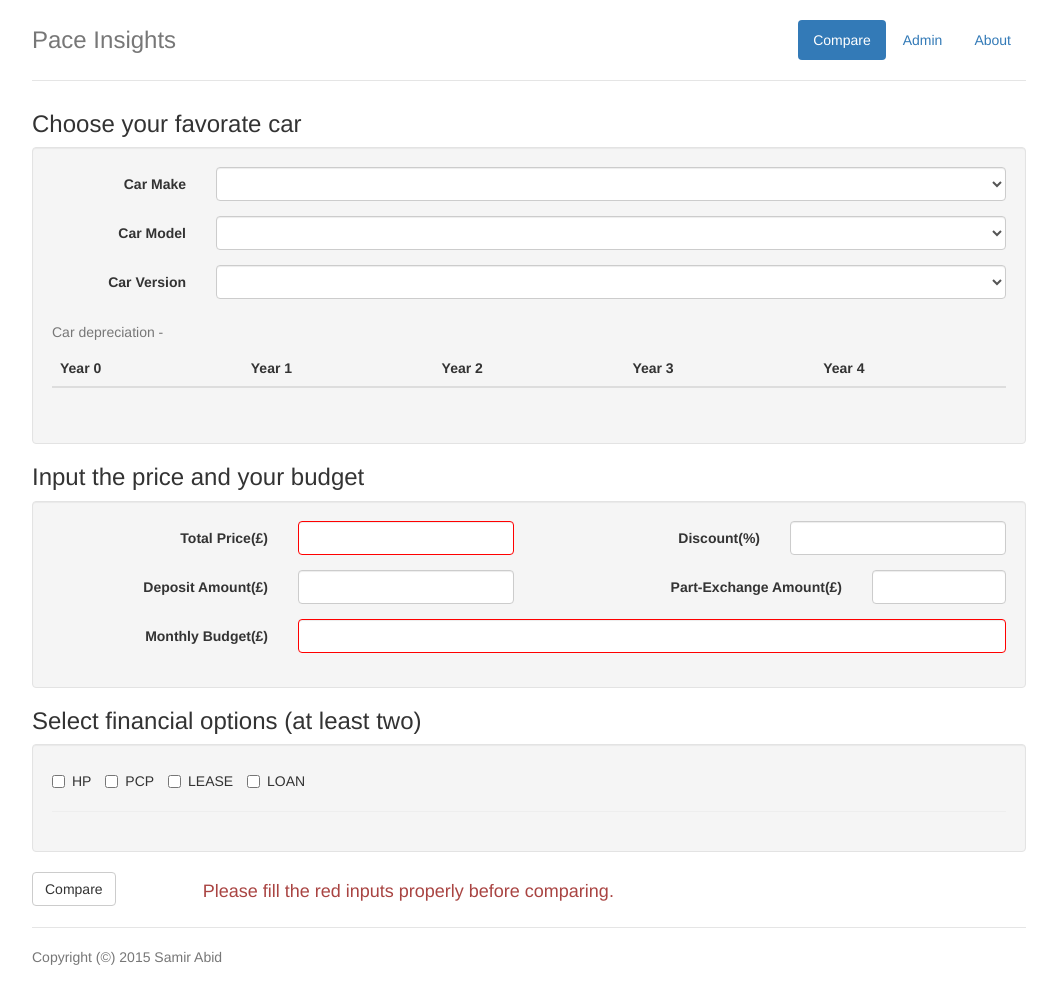
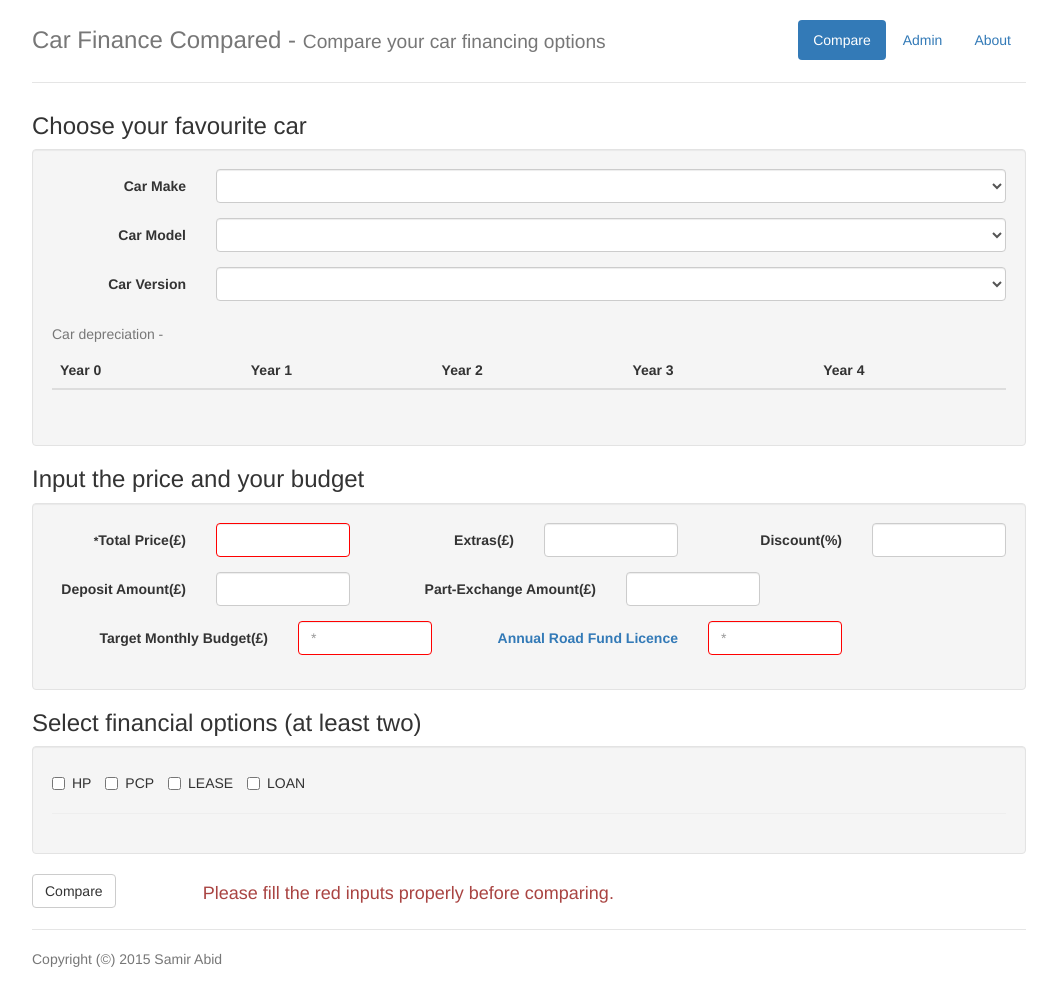
Before and after one commit to victorliun/pace_insight_car, a Django app: page / in a window 1280 px wide. Shown: the whole page, without its empty margins (111-1168 px from the left). Before the commit the page ends 965 px from the top, so only its background shows below. Run offline with Django 3.2, Linux system fonts and the light colour scheme; lists and menus that the app fills with data are empty; parts of the project's set-up code (start-up, migrations or seed data) failed here and were passed over; some libraries are stand-ins or nearby versions.

Commit message:
fixed some styles

```diff
--- a/pace_insights/depreciation/views.py
+++ b/pace_insights/depreciation/views.py
@@ -27,13 +27,14 @@ def graph_data_api(request):
     data['values'] = []
     discount = float(comp_form.get('discount', 0))
     total_price = int(comp_form['totalPrice'])
+    extra_price = int(comp_form.get('extraPrice', 0))
     depreciation_id = int(comp_form['depreciationId'])
-
-    stick_price = total_price * (1 - discount / 100.0)
+    tax = int(comp_form['tax'])
+    stick_price = (total_price + extra_price) * (1 - discount / 100.0)
 
     px_amount = int(comp_form.get('pxAmount', 0))
     deposit_amount = int(comp_form.get('depositAmount', 0))
-    if comp_form.has_key('hp'):
+    if comp_form.get('foHP') == 'True':
         hp_data = json.loads(comp_form.get('hp').decode('cp1252'))
         loan_at = hp_data['loan_at'] / 100.0
         loan_at_end = hp_data.get('loan_at_end', 0)
@@ -46,16 +47,15 @@ def graph_data_api(request):
             deposit_amount=deposit_amount,
             depreciation_id=depreciation_id
         )
-        tax = hp_data['tax']
         hp_result = {
-            'Real World Out of Pocket': int(
+            'True monthly cost': int(
                 round(hp.real_world_monthly(tax))),
-            'Effective Monthly': int(round(hp.actual_monthly)),
+            'Regular monthly payment': int(round(hp.actual_monthly)),
             'financial_option': 'HP',
         }
         data['values'].append(hp_result)
 
-    if comp_form.has_key('pcp'):
+    if comp_form.get('foPCP') == 'True':
         pcp_data = json.loads(comp_form.get('pcp').decode('cp1252'))
         loan_at = pcp_data['loan_at'] / 100.0
         ballon_value = pcp_data['ballon_value'] / 100.0
@@ -69,17 +69,16 @@ def graph_data_api(request):
             deposit_amount=deposit_amount,
             depreciation_id=depreciation_id
         )
-        tax = pcp_data['tax']
         pcp.set_loan_at_end(pcp.ballon_est)
         pcp_result = {
-            'Real World Out of Pocket': int(
+            'True monthly cost': int(
                 round(pcp.real_world_monthly(tax))),
-            'Effective Monthly': int(round(pcp.actual_monthly)),
+            'Regular monthly payment': int(round(pcp.actual_monthly)),
             'financial_option': 'PCP',
         }
         data['values'].append(pcp_result)
 
-    if comp_form.has_key('lease'):
+    if comp_form.get('foLease') == 'True':
         lease_data = json.loads(comp_form.get('lease').decode('cp1252'))
         monthly = lease_data['monthly']
         initial_payment = lease_data['initial_payment']
@@ -101,14 +100,14 @@ def graph_data_api(request):
             depreciation_id=depreciation_id
         )
         lease_result = {
-            'Real World Out of Pocket': int(
+            'True monthly cost': int(
                 round(lease.effective_monthly)),
-            'Effective Monthly': int(round(lease.actual_monthly)),
+            'Regular monthly payment': int(round(lease.actual_monthly)),
             'financial_option': 'LEASE',
         }
         data['values'].append(lease_result)
 
-    if comp_form.has_key('loan'):
+    if comp_form.get('foLoan') == 'True':
         loan_data = json.loads(comp_form.get('loan').decode('cp1252'))
         loan_at = loan_data['loan_at'] / 100
         loan_at_end = loan_data.get('loan_at_end',0)
@@ -121,11 +120,10 @@ def graph_data_api(request):
             deposit_amount=deposit_amount,
             depreciation_id=depreciation_id
         )
-        tax = loan_data['tax']
         loan_result = {
-            'Real World Out of Pocket': int(
+            'True monthly cost': int(
                 round(loan.real_world_monthly(tax))),
-            'Effective Monthly': int(round(loan.actual_monthly)),
+            'Regular monthly payment': int(round(loan.actual_monthly)),
             'financial_option': 'LOAN',
         }
         data['values'].append(loan_result)
@@ -135,23 +133,23 @@ def graph_data_api(request):
     'budget': 300,
     'values': [
         {
-            'Real World Out of Pocket': 408,
-            'Effective Monthly': 716,
+            'True monthly cost': 408,
+            'Regular monthly payment': 716,
             'financial_option': 'HP',
         },
         {
-            'Real World Out of Pocket': 500,
-            'Effective Monthly': 463,
+            'True monthly cost': 500,
+            'Regular monthly payment': 463,
             'financial_option': 'PCP',
         },
         {
-            'Real World Out of Pocket': 408,
-            'Effective Monthly': 313,
+            'True monthly cost': 408,
+            'Regular monthly payment': 313,
             'financial_option': 'LEASE',
         },
         {
-            'Real World Out of Pocket': 336,
-            'Effective Monthly': 674,
+            'True monthly cost': 336,
+            'Regular monthly payment': 674,
             'financial_option': 'LOAN',
         },
     ]}
--- a/pace_insights/static/css/main.css
+++ b/pace_insights/static/css/main.css
@@ -110,3 +110,10 @@ body {
   stroke-width: 1.5px;
   stroke-dasharray: 3,3;
 }
+.subtitle {
+  font-size: 80%;
+}
+
+.well.payGraph {
+  text-align: center;
+}
--- a/pace_insights/static/js/graph.js
+++ b/pace_insights/static/js/graph.js
@@ -1,8 +1,8 @@
 function create_graph(ddata){
   console.log(ddata);
-  var margin = {top: 20, right: 20, bottom: 30, left: 40},
-      width = 400 - margin.left - margin.right,
-      height = 200 - margin.top - margin.bottom;
+  var margin = {top: 30, right: 20, bottom: 40, left: 50},
+      width = 500 - margin.left - margin.right,
+      height = 300 - margin.top - margin.bottom;
 
   var x0 = d3.scale.ordinal()
       .rangeRoundBands([0, width], .1);
@@ -44,10 +44,12 @@ function create_graph(ddata){
   x0.domain(data.map(function(d) { return d.financial_option; }));
 //   x1.domain(data.map(function(d) { return d.financial_option; }));
   x1.domain(financial_options).rangeRoundBands([0, x0.rangeBand()]);
-  y.domain([0, d3.max(data, function(d) {
+  var max_price = d3.max(data, function(d) {
     return d3.max(d.prices, function(d) {
-      return d.value; }); })]);
-
+      return d.value;
+    });
+  })
+  y.domain([0,d3.max([max_price, ddata.budget])]);
   svg.append("g")
       .attr("class", "x axis")
       .attr("transform", "translate(0," + height + ")")
@@ -81,7 +83,7 @@ function create_graph(ddata){
       .data(financial_options.slice().reverse())
       .enter().append("g")
       .attr("class", "legend")
-      .attr("transform", function(d, i) { return "translate(10," + i * 12 + ")"; });
+      .attr("transform", function(d, i) { return "translate(10, -" + (i+1) * 12 + ")"; });
 
   legend.append("rect")
       .attr("x", width - 18)
@@ -109,4 +111,11 @@ function create_graph(ddata){
       .datum(data)
       .attr("class", "line")
       .attr("d", line);
+
+  svg.append("text")
+        .attr("x", (width / 2))
+        .attr("y", height + margin.bottom - 5)
+        .attr("text-anchor", "middle")
+        .style("text-decoration", "underline")
+        .text("Estimated Monthly Cost Comparison");
 };
--- a/pace_insights/static/js/main.js
+++ b/pace_insights/static/js/main.js
@@ -50,6 +50,8 @@
                 // console.log(data);
                 $scope.depreciation = data[0];
                 $scope.compCtrl.depreciationId = $scope.depreciation['id'];
+                var d = $scope.depreciation['year_0_mock'];
+                $scope.compCtrl.totalPrice = parseInt(d.replace(',','').replace('£',''));
             }).
             error(
                 function(failure) { console.log("failed :(", failure); }
@@ -65,11 +67,13 @@
                 angular.element(document.querySelectorAll("div.payGraph")).html('');
                 create_graph(data);
                 $scope.compCtrl.showGraph = 'True';
+                $scope.result = data;
             }).
             error(
                 function(failure) { console.log("failed :(", failure); }
             );
-        }
+        };
+
     }]);
 
 
--- a/pace_insights/templates/index.html
+++ b/pace_insights/templates/index.html
@@ -30,7 +30,7 @@
           </ul>
         </nav>
       {%endblock%}
-        <h3 class='text-muted'>Pace Insights</h3>
+        <h3 class='text-muted'>Car Finance Compared - <span class='subtitle'>Compare your car financing options</span></h3>
       </div>
       {%block page_body%}
       <div class="jumbotron">
--- a/pace_insights/templates/main.html
+++ b/pace_insights/templates/main.html
@@ -3,7 +3,7 @@
 {%block page_body%}
 <div class=''>
 <form class="form-horizontal" name="compareForm" novalidate ng-controller='CompareFormController as compCtrl' ng-submit="compareForm.$valid && submit()">
-  <h3>Choose your favorate car</h3>
+  <h3>Choose your favourite car</h3>
   <div class='well'>
     <div class="form-group">
       <label for="carMake" class="col-sm-2 control-label">Car Make</label>
@@ -55,33 +55,45 @@
   <h3>Input the price and your budget</h3>
   <div class="well">
     <div class="form-group">
-      <label  for="carModel" class="col-sm-3 control-label">Total Price(£)</label>
-      <div class="col-sm-3">
-        <input type="number" class="form-control" id="total_price" ng-model='compCtrl.totalPrice' required min="1">
+      <label  for="carModel" class="col-sm-2 control-label">
+        <small ng-hide="compareForm.$valid">*</small>Total Price(£)</label>
+      <div class="col-sm-2">
+        <input type="number" class="form-control" name="total_price" ng-model='compCtrl.totalPrice' required min="1">
       </div>
 
-      <label  for="carModel" class="col-sm-3 control-label">Discount(%)</label>
-      <div class="col-sm-3">
+      <label  for="carModel" class="col-sm-2 control-label">Extras(£)</label>
+      <div class="col-sm-2">
+        <input type="number" class="form-control" id="extra_price" ng-model='compCtrl.extraPrice' min="1">
+      </div>
+
+      <label  for="carModel" class="col-sm-2 control-label">Discount(%)</label>
+      <div class="col-sm-2">
         <input type="number" class="form-control" id="discount" ng-model='compCtrl.discount'  min="0" max="100">
       </div>
     </div>
 
     <div class="form-group">
-      <label  for="carModel" class="col-sm-3 control-label">Deposit Amount(£)</label>
-      <div class="col-sm-3">
+      <label  for="carModel" class="col-sm-2 control-label">Deposit Amount(£)</label>
+      <div class="col-sm-2">
         <input type="number" class="form-control" id="deposit_amount" ng-model='compCtrl.depositAmount' min="1">
       </div>
 
-      <label  for="carModel" class="col-sm-4 control-label">Part-Exchange Amount(£)</label>
+      <label  for="carModel" class="col-sm-3 control-label">Part-Exchange Amount(£)</label>
       <div class="col-sm-2">
         <input type="number" class="form-control" id="px_amount" ng-model='compCtrl.pxAmount'  min="1">
       </div>
     </div>
 
     <div class="form-group">
-      <label  for="carModel" class="col-sm-3 control-label">Monthly Budget(£)</label>
-      <div class="col-sm-9">
-        <input type="number" class="form-control" id="monthly_budget" ng-model='compCtrl.monthlyBudget' required min="1">
+      <label  for="carModel" class="col-sm-3 control-label">Target Monthly Budget(£)</label>
+      <div class="col-sm-2">
+        <input type="number" class="form-control" id="monthly_budget" ng-model='compCtrl.monthlyBudget' required min="1" placeholder='*'>
+      </div>
+
+      <label  for="tax" class="col-sm-3 control-label">
+        <a href="https://www.gov.uk/vehicle-tax-rate-tables">Annual Road Fund Licence</a></label>
+      <div class="col-sm-2">
+        <input type="number" class="form-control" ng-model='compCtrl.tax' required min="1"  placeholder='*'>
       </div>
     </div>
   </div>
@@ -107,24 +119,12 @@
         <div class="form-group">
           <label  for="term" class="col-sm-2 control-label">Term (years)</label>
           <div class="col-sm-2">
-            <input type="number" class="form-control" ng-model='compCtrl.hp.term' ng-required='compCtrl.foHP=="True"' min="1">
+            <input type="number" class="form-control" ng-model='compCtrl.hp.term' ng-required='compCtrl.foHP=="True"' min="1"  placeholder='*'>
           </div>
 
           <label  for="loan_at" class="col-sm-2 control-label">Loan at rate(%)</label>
           <div class="col-sm-2">
-            <input type="number" class="form-control" ng-model='compCtrl.hp.loan_at' ng-required='compCtrl.foHP=="True"'  min="0" max="100">
-          </div>
-
-          <label  for="loanAtEnd" class="col-sm-2 control-label">Loan at end(£)</label>
-          <div class="col-sm-2">
-            <input type="number" class="form-control" ng-model='compCtrl.hp.loan_at_end'  min="0" placeholder='0'>
-          </div>
-        </div>
-
-        <div class="form-group">
-          <label  for="tax" class="col-sm-2 control-label">Tax (yearly £)</label>
-          <div class="col-sm-2">
-            <input type="number" class="form-control" ng-model='compCtrl.hp.tax' ng-required='compCtrl.foHP=="True"' min="1">
+            <input type="number" class="form-control" ng-model='compCtrl.hp.loan_at' ng-required='compCtrl.foHP=="True"'  placeholder='*' min="0" max="100">
           </div>
         </div>
       </div>
@@ -135,27 +135,19 @@
         <div class="form-group">
           <label  for="term" class="col-sm-2 control-label">Term (years)</label>
           <div class="col-sm-2">
-            <input type="number" class="form-control" ng-model='compCtrl.pcp.term' ng-required='compCtrl.foPCP=="True"' min="1">
+            <input type="number" class="form-control" ng-model='compCtrl.pcp.term' ng-required='compCtrl.foPCP=="True"'  placeholder='*' min="1">
           </div>
 
           <label  for="loan_at" class="col-sm-2 control-label">Loan at rate(%)</label>
           <div class="col-sm-2">
-            <input type="number" class="form-control" ng-model='compCtrl.pcp.loan_at' ng-required='compCtrl.foPCP=="True"'  min="0" max="100">
+            <input type="number" class="form-control" ng-model='compCtrl.pcp.loan_at' ng-required='compCtrl.foPCP=="True"'  placeholder='*' min="0" max="100">
           </div>
 
           <label  for="loanAtEnd" class="col-sm-2 control-label">Ballon/Value(%)</label>
           <div class="col-sm-2">
-            <input type="number" class="form-control" ng-model='compCtrl.pcp.ballon_value'  min="0" max='100' ng-required='compCtrl.foPCP=="True"' >
+            <input type="number" class="form-control" ng-model='compCtrl.pcp.ballon_value'  min="0" max='100' placeholder='*' ng-required='compCtrl.foPCP=="True"' >
           </div>
         </div>
-
-        <div class="form-group">
-          <label  for="tax" class="col-sm-2 control-label">Tax (yearly £)</label>
-          <div class="col-sm-2">
-            <input type="number" class="form-control" ng-model='compCtrl.pcp.tax' ng-required='compCtrl.foPCP=="True"' min="1">
-          </div>
-        </div>
-
       </div>
     </div>
     <div ng-show="compCtrl.foLease == 'True'" >
@@ -164,24 +156,24 @@
         <div class="form-group">
           <label  for="term" class="col-sm-2 control-label">Term (years)</label>
           <div class="col-sm-2">
-            <input type="number" class="form-control" ng-model='compCtrl.lease.term' ng-required='compCtrl.foLease=="True"' min="1">
+            <input type="number" class="form-control" ng-model='compCtrl.lease.term' ng-required='compCtrl.foLease=="True"' placeholder='*' min="1">
           </div>
 
           <label  for="initial_payment" class="col-sm-2 control-label">Initial payment(£)</label>
           <div class="col-sm-2">
-            <input type="number" class="form-control" ng-model='compCtrl.lease.initial_payment' ng-required='compCtrl.foLease=="True"'  min="1">
+            <input type="number" class="form-control" ng-model='compCtrl.lease.initial_payment' placeholder='*' ng-required='compCtrl.foLease=="True"'  min="1">
           </div>
 
           <label  for="extras" class="col-sm-2 control-label">Extras(£)</label>
           <div class="col-sm-2">
-            <input type="number" class="form-control" ng-model='compCtrl.lease.extras'  min="1"  ng-required='compCtrl.foLease=="True"'>
+            <input type="number" class="form-control" ng-model='compCtrl.lease.extras'  min="1"  placeholder='*' ng-required='compCtrl.foLease=="True"'>
           </div>
         </div>
 
         <div class="form-group">
           <label  for="monthly" class="col-sm-2 control-label">Monthly(£)</label>
           <div class="col-sm-2">
-            <input type="number" class="form-control" ng-model='compCtrl.lease.monthly'  min="1"  ng-required='compCtrl.foLease=="True"'>
+            <input type="number" class="form-control" ng-model='compCtrl.lease.monthly'  min="1"  placeholder='*' ng-required='compCtrl.foLease=="True"'>
           </div>
 
           <label  for="actual_annual" class="col-sm-2 control-label">Annual mileages</label>
@@ -209,27 +201,19 @@
         <div class="form-group">
           <label  for="term" class="col-sm-2 control-label">Term (years)</label>
           <div class="col-sm-2">
-            <input type="number" class="form-control" id="total_price" ng-model='compCtrl.loan.term' ng-required='compCtrl.foLoan=="True"' min="1">
+            <input type="number" class="form-control" id="total_price" ng-model='compCtrl.loan.term'  placeholder='*' ng-required='compCtrl.foLoan=="True"' min="1">
           </div>
 
           <label  for="loan_at" class="col-sm-2 control-label">Loan at rate(%)</label>
           <div class="col-sm-2">
-            <input type="number" class="form-control" id="loan_at" ng-model='compCtrl.loan.loan_at' ng-required='compCtrl.foLoan=="True"'  min="0" max="100">
+            <input type="number" class="form-control" id="loan_at" ng-model='compCtrl.loan.loan_at'  placeholder='*' ng-required='compCtrl.foLoan=="True"'  min="0" max="100">
           </div>
 
           <label  for="loanAtEnd" class="col-sm-2 control-label">Loan at end(£)</label>
           <div class="col-sm-2">
-            <input type="number" class="form-control" id="loan_at_end" ng-model='compCtrl.loan.loan_at_end'  min="0" placeholder='0'>
+            <input type="number" class="form-control" id="loan_at_end" ng-model='compCtrl.loan.loan_at_end'  min="0" placeholder='0' ng-init='compCtrl.loan.loan_at_end=0'>
           </div>
         </div>
-
-        <div class="form-group">
-          <label  for="tax" class="col-sm-2 control-label">Tax (yearly £)</label>
-          <div class="col-sm-2">
-            <input type="number" class="form-control" ng-model='compCtrl.loan.tax' ng-required='compCtrl.foLoan=="True"' min="1">
-          </div>
-        </div>
-
       </div>
     </div>
   </div>
@@ -244,6 +228,23 @@
   </div>
   <div class='well payGraph' ng-show="compCtrl.showGraph=='True'">
   </div>
+  <table class="table" ng-show="compCtrl.showGraph=='True'">
+    <caption>Total spend £ per finance type</caption>
+    <thead>
+      <tr>
+        <th>Financial types</th>
+        <th>True monthly cost</th>
+        <th>Regular monthly payment</th>
+      </tr>
+    </thead>
+    <tbody>
+      <tr ng-repeat='finance_type in result.values'>
+        <td ng-bind="finance_type['financial_option']"></td>
+        <td ng-bind="finance_type['True monthly cost']"></td>
+        <td ng-bind="finance_type['Regular monthly payment']"></td>
+      </tr>
+    </tbody>
+  </table>
 </form>
 </div>
 {%endblock%}
```
Also changed, not shown: pace_insights/static/js/untitled.html (added, +136 -0 lines), pace_insights/static/vendor/angular-validator.min.js (added, +1 -0 lines).
